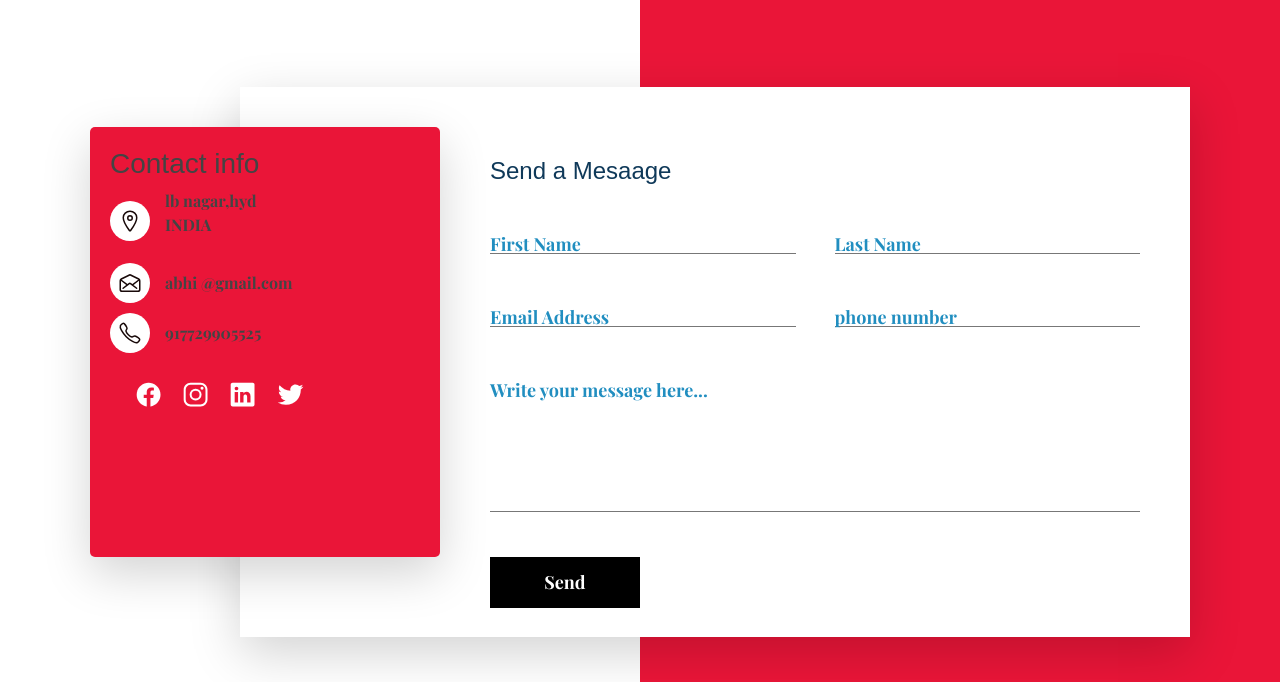
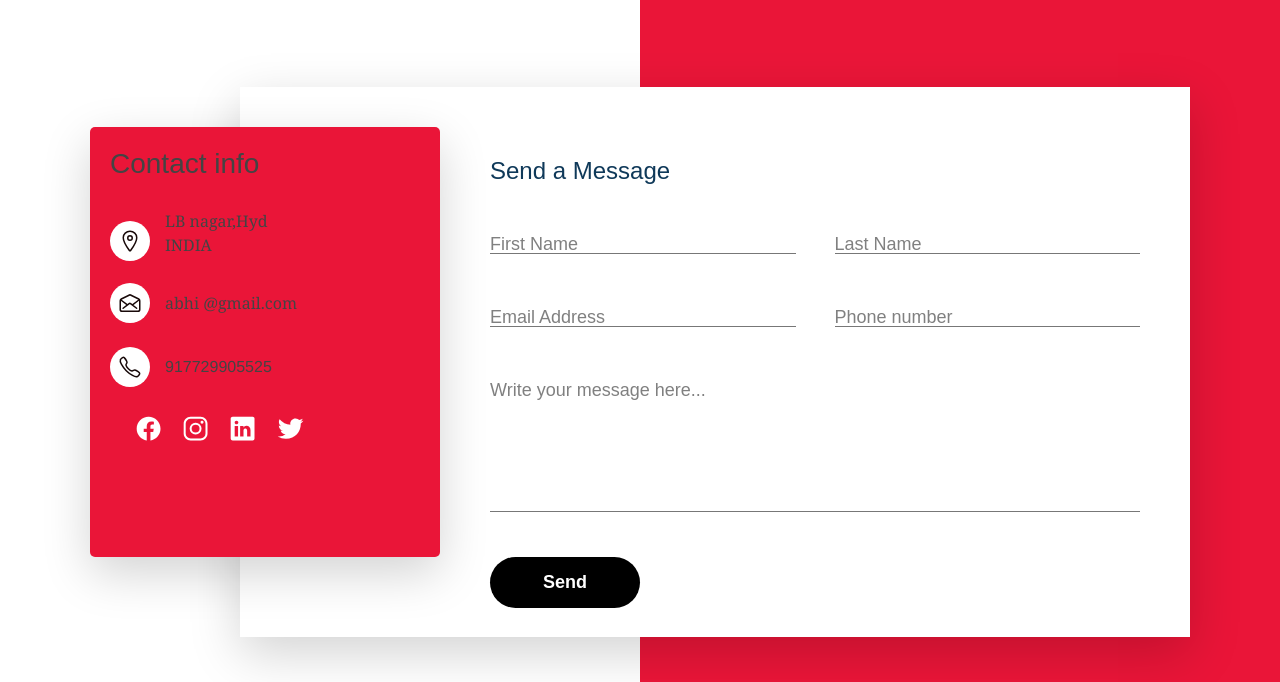
Before and after one commit to Weblaunch-india/tulaorg_ngo_project, a plain HTML site: page contactpage.html in a window 1280 px wide. Shown: the part 118-800 px from the top of the page. Drawn offline with nearby package versions, Linux system fonts and the light colour scheme.

Commit message:
Update contactpage.html

```diff
--- a/contactpage.html
+++ b/contactpage.html
@@ -57,17 +57,17 @@
 
                 <div class="infobox">
                     <h3>Contact info</h3>
-                    <div class="lin">
+                    <div style="padding-top:20px;" class="lin">
                         <span><ion-icon name="location-outline"></ion-icon></span>
-                        <p>lb nagar,hyd<br>INDIA</p>
+                        <p style="font-family: Georgia, Helvetica, sans-serif;">LB nagar,Hyd<br>INDIA</p>
                     </div>
                     <div  class="lin">
                         <span><ion-icon name="mail-open-outline"></ion-icon></span>
-                        <a >abhi @gmail.com</a>
+                        <a style="font-family: Georgia, Helvetica, sans-serif;">abhi @gmail.com</a>
                     </div>
-                    <div  class="lin">
+                    <div  style="padding-top:14px;"class="lin">
                         <span><ion-icon name="call-outline"></ion-icon></span>
-                           <a >917729905525</a>
+                           <a style="font-family: Helvetica, sans-serif;">917729905525</a>
                     </div>
                     <ul class="social">
                         <li><a href="#"><ion-icon name="logo-facebook"></ion-icon></a></li>
@@ -83,31 +83,31 @@
 
             <div class="contactform shadow-lg">
 
-                <h2>Send a Mesaage</h2>
+                <h2>Send a Message</h2>
                 <div class="formbox">
                     <div class="inputbox w50">
-                        <input type="text" required>
+                        <input type="text" style="font-family: Arial, Helvetica, sans-serif;" required>
 
-                        <span>First Name</span>
+                        <span style="color:Grey; font-family: Arial, Helvetica, sans-serif;" >First Name</span>
                     </div>
                     <div class="inputbox w50">
-                        <input type="text" required>
-                        <span>Last Name</span>
+                        <input type="text" style="font-family: Arial, Helvetica, sans-serif;" required>
+                        <span style="color:Grey; font-family: Arial, Helvetica, sans-serif;">Last Name</span>
                     </div>
                     <div class="inputbox w50">
-                        <input type="text" required>
-                        <span>Email Address</span>
+                        <input type="text" style="font-family: Arial, Helvetica, sans-serif;" required>
+                        <span style="color:Grey; font-family: Arial, Helvetica, sans-serif;">Email Address</span>
                     </div>
                     <div class="inputbox w50">
-                        <input type="number" required>
-                        <span>phone number</span>
+                        <input type="number" style="font-family: Arial, Helvetica, sans-serif;" required>
+                        <span style="color:Grey; font-family: Arial, Helvetica, sans-serif;">Phone number</span>
                     </div>
                     <div class="inputbox w100">
                         <textarea required></textarea>
-                        <span>Write your message here...</span>
+                        <span style="color:Grey; font-family: Arial, Helvetica, sans-serif;">Write your message here...</span>
                     </div>
-                    <div class="inputbox w100">
-                        <input type="submit" value="Send">
+                    <div  class="inputbox w100">
+                        <input style="border-radius: 50px; font-family: Arial, Helvetica, sans-serif; font-weight: 550;" type="submit" value="Send">
 
                     </div>
 
```
